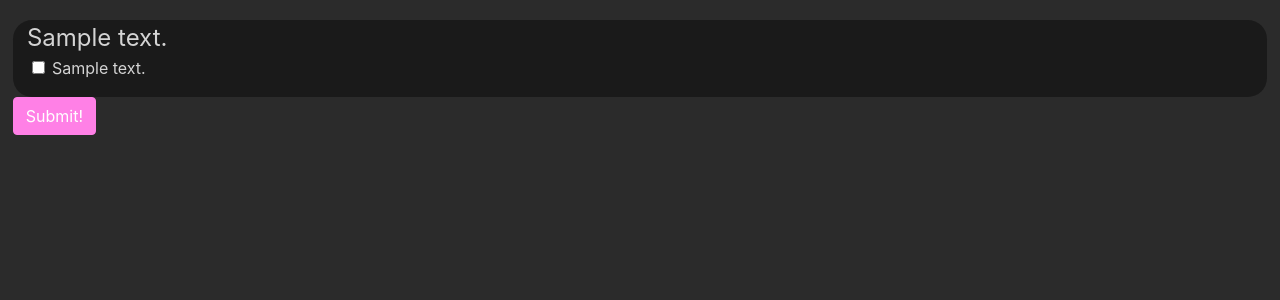
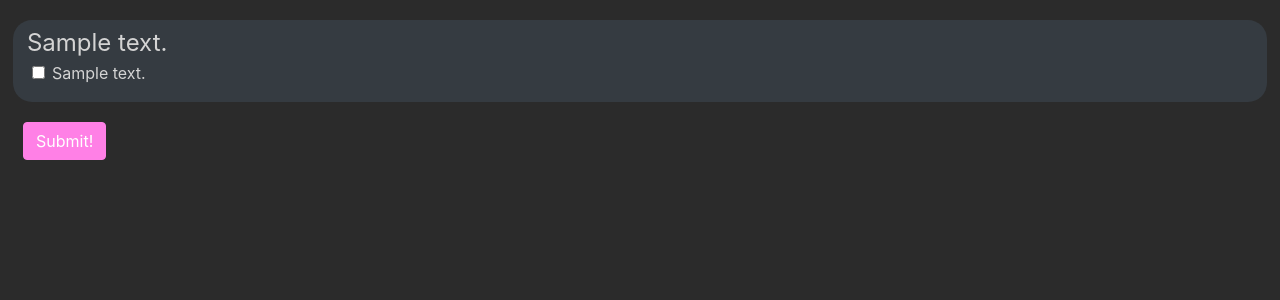
Before and after one commit to Sclafus/FlaskyLearn, a Flask app: template flaskylearn/templates/courses/quiz.html in a window 1280 px wide. Shown: the part 56-356 px from the top of the page. Run offline with Flask 2, Linux system fonts and the light colour scheme; the template is opened without the code that fills it: most values are stand-ins (such as "Sample title", 1, 10 or a date in 2020); parts of the project's set-up code (start-up, migrations or seed data) failed here and were passed over; some libraries are stand-ins or nearby versions.

Commit message:
improving

```diff
--- a/flaskylearn/static/css/style.css
+++ b/flaskylearn/static/css/style.css
@@ -87,9 +87,9 @@ p {
 
 .question-quiz {
   border-radius: 1.5vw;
-  padding-bottom: 1px;
+  padding: 5px 0px 1px 0px;
   margin-top: 20px;
-  background-color: #1a1a1a;
+  background-color: #353b41;
 }
 
 .question-quiz label:not(.form-check-label) {
@@ -100,4 +100,9 @@ p {
 .question-quiz .answers-quiz {
   margin-left: 1.5vw;
 }
+
+form #submit {
+  margin-top: 20px;
+  margin-left: 0.8vw;
+}
 /*# sourceMappingURL=style.css.map */
--- a/flaskylearn/static/css/style.scss
+++ b/flaskylearn/static/css/style.scss
@@ -1,8 +1,8 @@
-$background: hsl(0, 0%, 17%);
-$darker-background: hsl(0, 0%, 10%);
-$text-muted: hsl(0, 0%, 45%);
-$text-color: hsl(0, 0%, 83%);
-$accent-color: hsl(312, 100%, 75%);
+$background        : hsl(0, 0%, 17%);
+$lighter-background: hsl(210, 10%, 23%);
+$text-muted        : hsl(0, 0%, 45%);
+$text-color        : hsl(0, 0%, 83%);
+$accent-color      : hsl(312, 100%, 75%);
 $accent-color-hover: hsl(312, 100%, 68%);
 
 .navbar-logo {
@@ -68,12 +68,13 @@ p {
 
 .btn-primary {
   background-color: $accent-color;
-  border-color: $accent-color;
+  border-color    : $accent-color;
 
   &:hover {
     background-color: $accent-color-hover;
-    border-color: $accent-color-hover;
+    border-color    : $accent-color-hover;
   }
+
   // fix
   // &:click {
   //   background-color: $accent-color-hover;
@@ -83,29 +84,38 @@ p {
 
 .quiz {
   button {
-    width: min-content;
-    height: min-content;
-    padding: 1px;
+    width      : min-content;
+    height     : min-content;
+    padding    : 1px;
     margin-left: (1em / 2);
   }
+
   .form-control {
     width: 80%;
   }
 }
 
 .question-quiz {
-  border-radius: (3vw / 2);
-  padding-bottom: 1px;
-  margin-top: 20px;
-  background-color: $darker-background;
+  border-radius   : (3vw / 2);
+  padding         : 5px 0px 1px 0px;
+  margin-top      : 20px;
+  background-color: $lighter-background;
+
   label {
     &:not(.form-check-label) {
       margin-left: 1.1vw;
-      font-size: 24px;
+      font-size  : 24px;
     }
   }
 
   .answers-quiz {
-      margin-left: 1.5vw;
+    margin-left: 1.5vw;
   }
 }
+
+form {
+  #submit {
+    margin-top: 20px;
+    margin-left: 0.8vw;
+  }
+}
--- a/flaskylearn/templates/courses/quiz.html
+++ b/flaskylearn/templates/courses/quiz.html
@@ -16,6 +16,6 @@
 
   </div>
   {% endfor %}
-  <button type="submit" class="btn btn-primary">Submit!</button>
+  <button id="submit" type="submit" class="btn btn-primary">Submit!</button>
 </form>
 {% endblock %}
```
Also changed, not shown: 1 other file.
